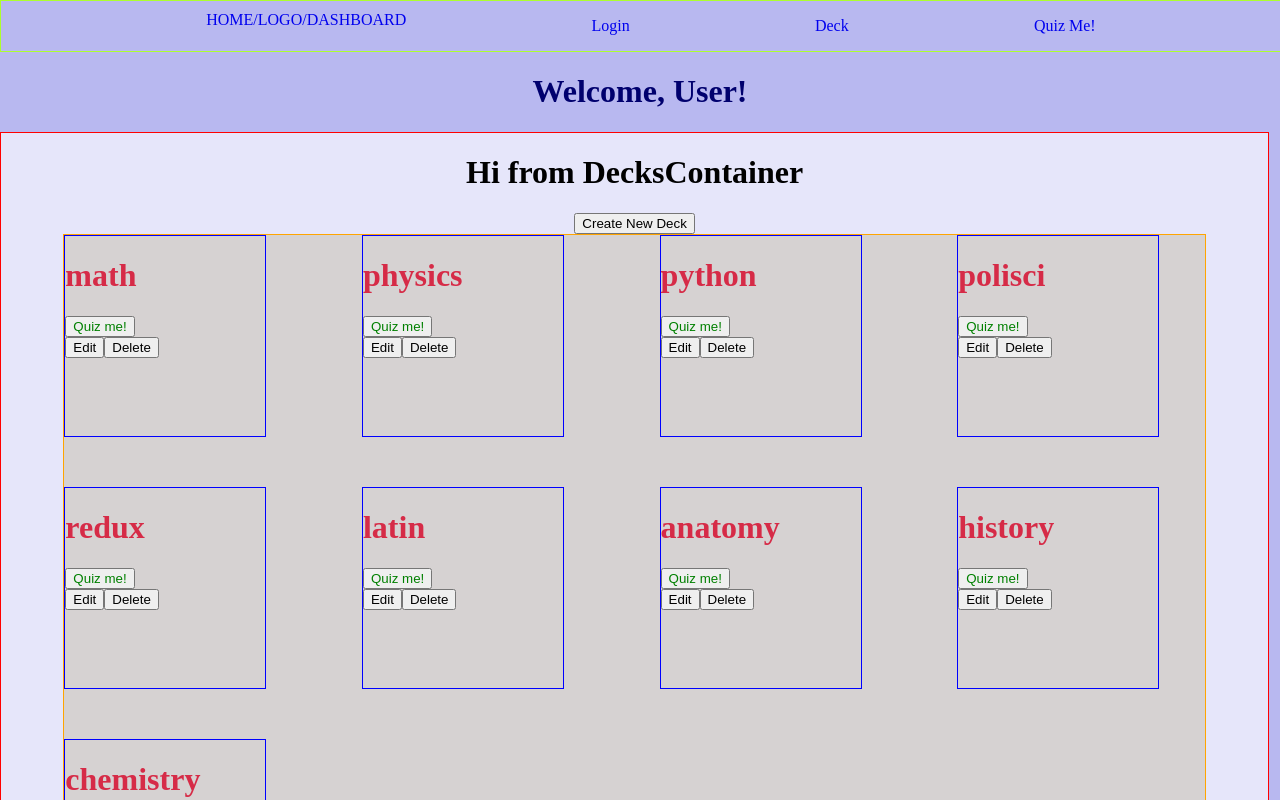
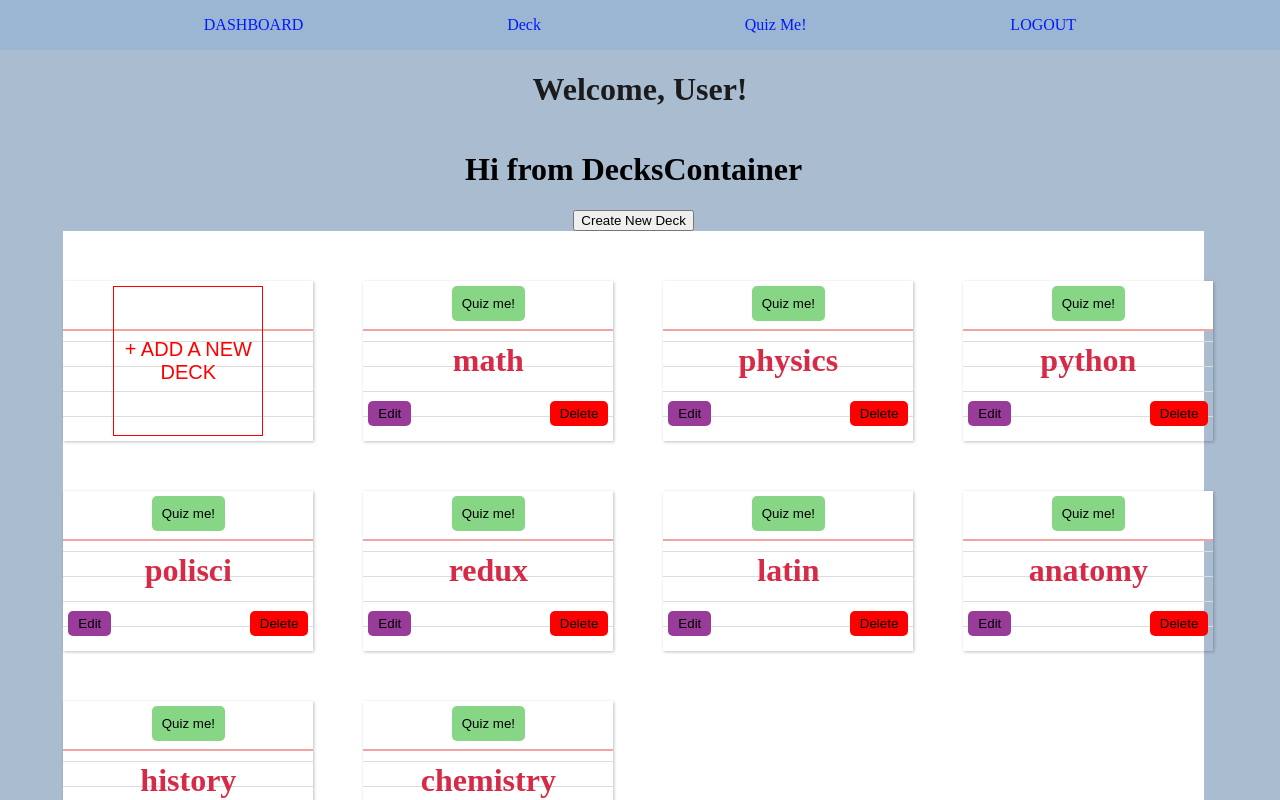
Before and after one commit to barsscratchproject/scratch_project, a React app: page /dashboard in a window 1280 px wide. Shown: the top 800 px of the page. Built offline with nearby package versions, Linux system fonts and the light colour scheme.

Commit message:
new index card dashboard interface

```diff
--- a/client/components/CreateDeck.jsx
+++ b/client/components/CreateDeck.jsx
@@ -1,7 +1,18 @@
-import React from 'react';
+import React, { Component } from 'react';
 
-const CreateDeck = () => {
-  return <div class="container">Hi from CreateDeck</div>;
-};
+class CreateDeck extends Component {
+  constructor(props) {
+    super(props);
+  }
+  render() {
+    return (
+      <div className="createDeckCard">
+        <div className="createDeckText">
+          <button className="addDeckButton">+{'\n'}ADD A NEW DECK</button>
+        </div>
+      </div>
+    );
+  }
+}
 
 export default CreateDeck;
--- a/client/components/DeckGrid.jsx
+++ b/client/components/DeckGrid.jsx
@@ -17,6 +17,7 @@ class DeckGrid extends Component {
     }
     return (
       <div className="deckGrid">
+        <CreateDeck />
         {decks}
       </div>
     );
--- a/client/components/DeckIcon.jsx
+++ b/client/components/DeckIcon.jsx
@@ -11,10 +11,10 @@ class DeckIcon extends Component {
     return (
       // <h1>THIS IS AN ICON</h1>
       <div className="singleDeckIcon">
-        <h1 className="oneDeck">{this.props.topic}</h1>
         <div className="quizBtnContainer">
           <button className="singleDeckQuizMeBtn">Quiz me!</button>
         </div>
+        <h1 className="oneDeck">{this.props.topic}</h1>
         <div className="editBtnContainer">
           <button className="singleDeckEditBtn">Edit</button>
           <button className="singleDeckDeleteBtn">Delete</button>
--- a/client/components/NavBar.jsx
+++ b/client/components/NavBar.jsx
@@ -18,19 +18,18 @@ class NavBar extends Component {
     return (
       <body>
         <nav className="navBar">
-          <Link to="/dashboard" style={{ textDecoration: 'none' }}>
-            <p className="logo">HOME/LOGO/DASHBOARD</p>{' '}
+          <Link className="navLinks" to="/dashboard" style={{ textDecoration: 'none' }}>
+            <p>DASHBOARD</p>{' '}
           </Link>
 
-          <Link to="/login" style={{ textDecoration: 'none' }}>
-            <p className="navLinks">Login</p>{' '}
+          <Link className="navLinks" to="/deck" style={{ textDecoration: 'none' }}>
+            <p>Deck</p>{' '}
           </Link>
-
-          <Link to="/deck" style={{ textDecoration: 'none' }}>
-            <p className="navLinks">Deck</p>{' '}
+          <Link className="navLinks" to="/quiz" style={{ textDecoration: 'none' }}>
+            <p>Quiz Me!</p>{' '}
           </Link>
-          <Link to="/quiz" style={{ textDecoration: 'none' }}>
-            <p className="navLinks">Quiz Me!</p>{' '}
+          <Link className="navLinks" to="/login" style={{ textDecoration: 'none' }}>
+            <p>LOGOUT</p>{' '}
           </Link>
         </nav>
         <Switch>
--- a/client/styles.css
+++ b/client/styles.css
@@ -1,8 +1,13 @@
 body {
-  background-color: rgb(184, 184, 240);
+  background-color: rgb(169, 188, 208);
   width: 100%;
   margin: 0px 0px;
   padding: 0px 0px;
+}
+
+button:hover{
+  cursor: pointer;
+  filter: brightness(75%);
 }
 
 /* Navbar styling; appears on the top of every page */
@@ -10,15 +15,37 @@ body {
   display: flex;
   flex-direction: row;
   justify-content: space-evenly;
-  border: 1px solid greenyellow;
+  align-items: center;
+  background-color: rgb(155, 182, 211);
+  /* border: 1px solid greenyellow; */
+  /* background-color: rgb(88, 164, 176); */
+  /* color: rgb(216, 219, 226); */
   width: 100%;
 }
 
+/* unvisited navbar link */
+.navLinks:link {
+  color: rgb(0, 26, 255);
+}
+
+/* visited navbar link */
+.navLinks:visited {
+  color: rgb(0, 26, 255);
+}
+
+/* mouse over navbar link */
+.navLinks:hover {
+  color: red;
+}
+
+/* selected navbar link */
+.navLinks:active {
+  color: red;
+}
+
+/* navbar home/dashboard logo */
 .logo {
-  display: inline-block;
-  font-size: 1rem;
-  margin-top: 10px;
-  margin-left: 20px;
+
 }
 
 /*
@@ -26,8 +53,8 @@ Header at top of dashboard page, BEFORE/ABOVE deckscontainer display
 displays the text "Welcome, User!"
 */
 .welcomeUser {
-  color: rgb(0, 0, 110);
-  font-family: 'Fascinate';
+  color: rgb(27, 27, 30);
+  /* font-family: 'Fascinate'; */
   display: flex;
   justify-content: center;
 }
@@ -39,45 +66,121 @@ displays the text "Welcome, User!"
   justify-content: center;
   align-items: center;
   width: 99%;
-  border: 1px solid red;
-  background-color: lavender;
+  /* border: 1px solid red; */
+  /* background-color: white; */
 }
 
 /* Grid inside dashboard box; contains add deck and all other deck icons */
 .deckGrid {
   display: grid;
-  grid-template-columns: auto auto auto auto;
+  /* grid-template-columns: auto auto auto auto; */
+  grid-template-columns: 1fr 1fr 1fr 1fr;
+  grid-template-rows: auto;
   grid-gap: 50px;
   width: 90%;
-  border: 1px solid orange;
-  background-color: rgb(214, 210, 210);
+  /* border: 1px solid orange; */
+  background-color: white;
+  margin-bottom: 100px;
+  padding: 50px 0px 50px 0px;
 }
 
 /* A single deck icon as rendered on the dashboard page */
 .singleDeckIcon {
-  display: flex;
-  flex-direction: column;
-  border: 1px solid blue;
-  width: 200px;
-  height: 200px;
+  background-image:
+  linear-gradient(180deg, white 3rem, #F0A4A4 calc(3rem), #F0A4A4 calc(3rem + 2px), transparent 1px),
+  repeating-linear-gradient(0deg, transparent, transparent 1.5rem, #DDD 1px, #DDD calc(1.5rem + 1px));
+  box-shadow: 1px 1px 3px rgba(0,0,0,.25);
+  height: 10rem;
+  width: 250px;
+  margin: auto;
+  position: relative;
+  top: 50%;
+  transform: translateY(-50%);
 }
 
-/* Dashboard page single deck h1 topic header */
+/* Dashboard page single deck h1 TOPIC header */
 .oneDeck {
+  display: flex;
+  justify-content: center;
   color: rgb(214, 43, 71);
+}
+
+
+/* Q U I Z */
+/* Dashboard page single deck "quiz me" button CONTAINER */
+.quizBtnContainer {
+  display: flex;
+  justify-content: center;
+  align-items: center;
+  margin-top: 5px;
+  /* background-color: orange; */
 }
 
 /* Dashboard page single deck "quiz me" button */
 .singleDeckQuizMeBtn {
-  color: green;
+  background-color: rgb(134, 214, 134);
+  border: none;
+  padding: 10px 10px;
+  border-radius: 5px;
 }
 
-/* Dashboard page single deck "edit" and "delete" buttons container */
-.singleDeckEditBtns {
-  color: blue;
+
+/* E D I T */
+/* Dashboard page single deck edit buttons CONTAINER */
+.editBtnContainer {
+  display: flex;
+  justify-content: space-between;
+  align-items: center;
+  margin: 0px 5px 2px 5px;
+  /* background-color: blue; */
 }
 
-/* Dashboard page single deck h1 topic header  */
-.singleDeckQuizMeBtn {
+/* Dashboard page single deck "edit" button */
+.singleDeckEditBtn {
+  background-color: rgb(153, 60, 153);
+  border: none;
+  padding: 5px 10px;
+  border-radius: 5px;
+}
 
+/* Dashboard page single deck "delete" button */
+.singleDeckDeleteBtn {
+  background-color: red;
+  border: none;
+  padding: 5px 10px;
+  border-radius: 5px;
 }
+
+/* Dashboard page deck creation element */
+.createDeckCard {
+  display: flex;
+  align-items: center;
+  justify-content: center;
+  background-image:
+  linear-gradient(180deg, white 3rem, #F0A4A4 calc(3rem), #F0A4A4 calc(3rem + 2px), transparent 1px),
+  repeating-linear-gradient(0deg, transparent, transparent 1.5rem, #DDD 1px, #DDD calc(1.5rem + 1px));
+  box-shadow: 1px 1px 3px rgba(0,0,0,.25);
+  height: 10rem;
+  width: 250px;
+  margin: auto;
+  position: relative;
+  top: 50%;
+  transform: translateY(-50%);
+}
+
+.addDeckButton {
+  background-color: transparent;
+  font-size: 20px;
+  height: 150px;
+  width: 150px;
+  display: flex;
+  align-items: center;
+  justify-content: center;
+  border: 1px solid red;
+  color: red;
+}
+
+/* .addNewDeckText {
+  font-size: 50px;
+  color: red;
+} */
```
